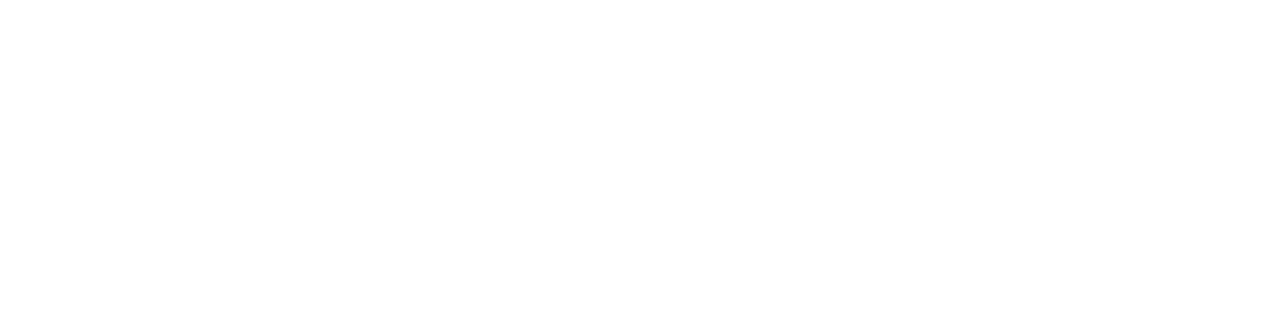
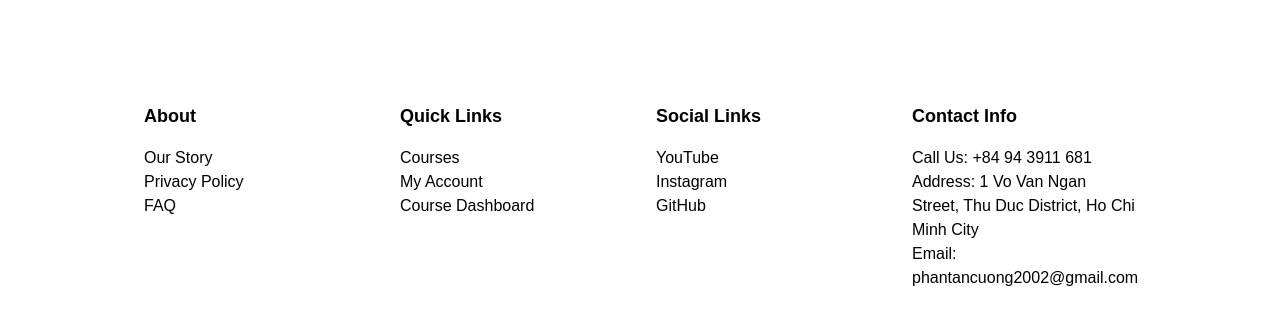
Before and after one commit to aityvo987/CapstoneProjectLMS, a Next.js app in the folder client/: page /courses in a window 1280 px wide. Shown: the part 570-889 px from the top of the page. Before the commit the page ends 800 px from the top, so only its background shows below. Built offline with nearby package versions, Linux system fonts and the light colour scheme; no server answers.

Commit message:
add footer to profile, courses page, fix light mode for footer

```diff
--- a/client/app/components/Footer.tsx
+++ b/client/app/components/Footer.tsx
@@ -9,7 +9,7 @@
 
     return (
         <div className="w-[90%] 800px:w-[80%] m-auto">
-            <footer className="bg-black text-white py-8">
+            <footer className="dark:bg-black dark:text-white text-black py-8">
                 <div className="container mx-auto grid grid-cols-1 md:grid-cols-4 gap-8 px-4">
 
                     {/* About Section */}
--- a/client/app/courses/page.tsx
+++ b/client/app/courses/page.tsx
@@ -9,6 +9,7 @@
 import Heading from "../utils/Heading";
 import { styles } from "../styles/styles";
 import CourseCard from "../components/Course/CourseCard";
+import Footer from "../components/Footer";
 // import { number } from "yup";
 
 type Props = {};
@@ -120,6 +121,7 @@
           </div>
         </>
       )}
+      <Footer/>
     </div>
   );
 };
--- a/client/app/profile/page.tsx
+++ b/client/app/profile/page.tsx
@@ -6,6 +6,7 @@
 import Header from "../components/Header";
 import  Profile from "../components/Profile/Profile";
 import { useSelector } from "react-redux";
+import Footer from "../components/Footer";
 
 type Props = {};
 
@@ -32,6 +33,7 @@
           route={route}
         />
         <Profile user={user}></Profile>
+        <Footer/>
       </Protected>
     </div>
   );
```
